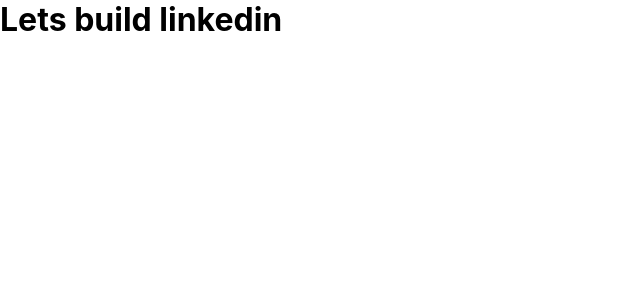
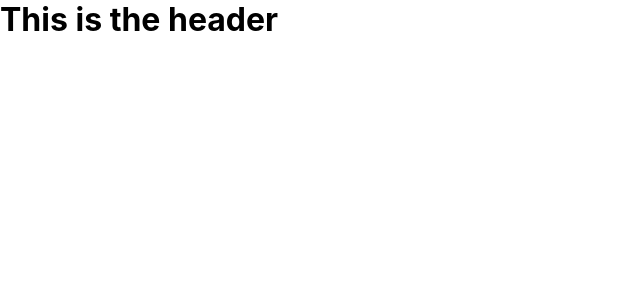
Before and after one commit to MDbrosev/LinkedIn, a React (Create React App) app: page / in a window 1280 px wide. Shown: the top 300 px of the page, without its empty margins (0-640 px from the left). Built offline with nearby package versions, Linux system fonts and the light colour scheme.

Commit message:
add header

```diff
--- a/src/App.js
+++ b/src/App.js
@@ -1,10 +1,19 @@
 import React from 'react';
 import './App.css';
+import Header from "./Header";
 
 function App() {
   return (
     <div className="app">
-      <h1>Lets build linkedin</h1>
+      {/* Header */}
+      <Header />
+
+      {/* App Body */}
+        {/* Side Bar */}
+        {/* Feed */}
+        {/* Widgets */}
+
+
     </div>
   );
 }
--- /dev/null
+++ b/src/Header.js
@@ -0,0 +1,12 @@
+import React from 'react'
+import './Header.css'
+
+function Header() {
+    return (
+        <div>
+            <h1>This is the header</h1>
+        </div>
+    )
+}
+
+export default Header
```
Also changed, not shown: src/Header.css (added).
